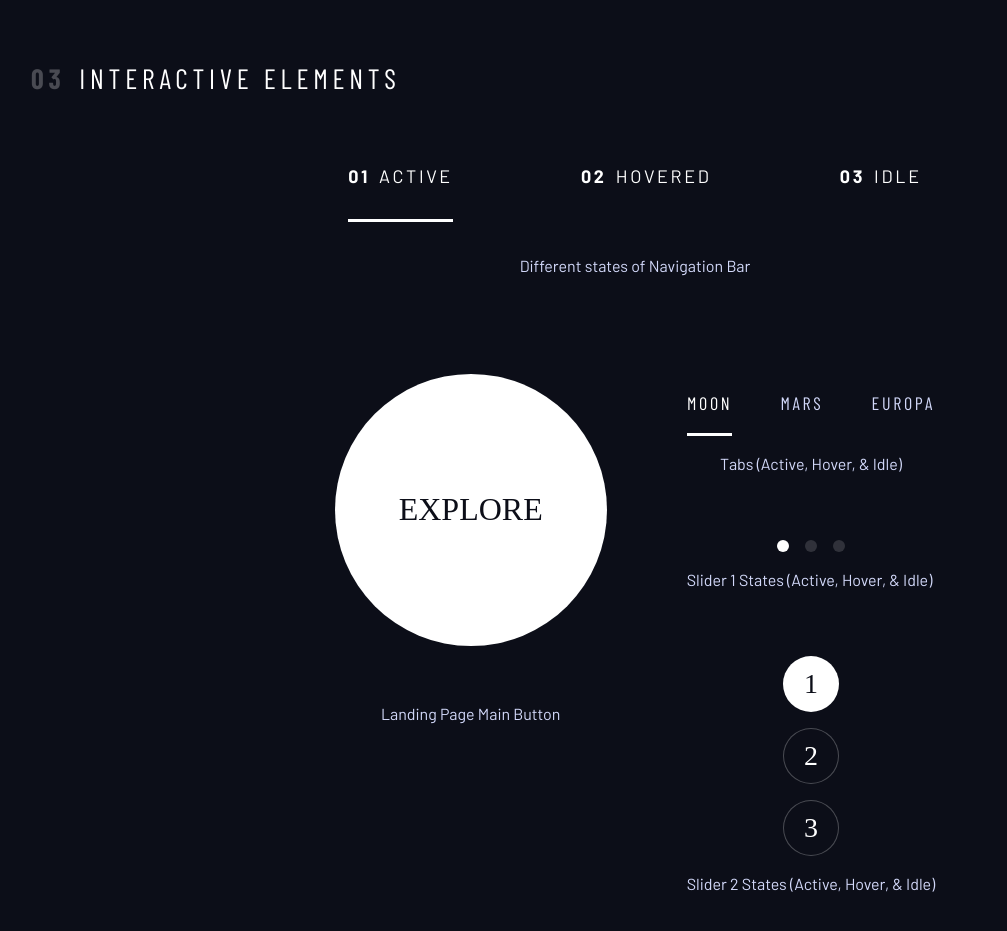
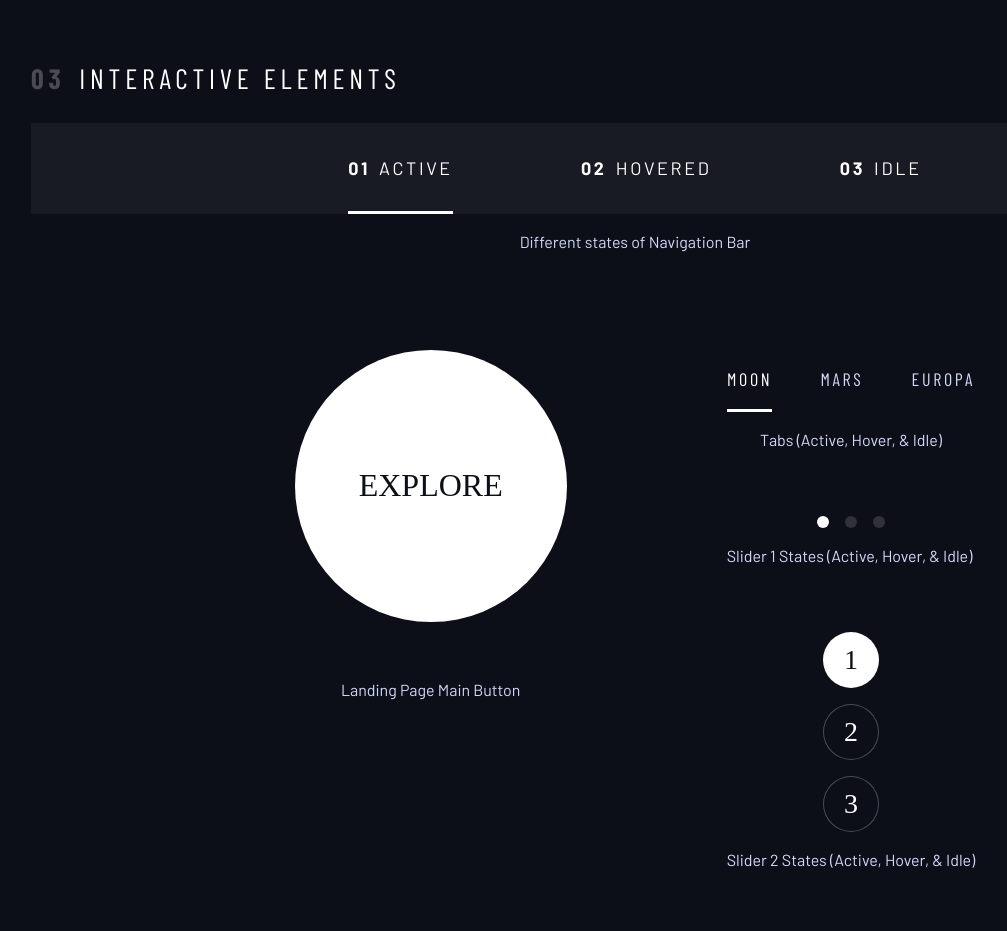
Before and after one commit to leahwho/space-tourism, a plain HTML site: page design-system.html in a window 1280 px wide. Shown: the part 1240-2171 px from the top of the page, without its empty margins (5-1012 px from the left). Drawn offline with nearby package versions, Linux system fonts and the light colour scheme; a web font is replaced by a local one.

Commit message:
Little tweaks for spacing, alignment (#3)

```diff
--- a/design-system.html
+++ b/design-system.html
@@ -89,7 +89,7 @@
 
         <!-- navigation -->
         <div class="flex-columns" style="text-align: center;">
-          <div style="margin: 3rem 0;">
+          <div style="margin-top: .5rem;">
             <nav>
               <ul class="primary-navigation flex">
                 <li class="active"><a class="underline-indicators uppercase text-white letter-spacing-2" href="#"><span>01</span>Active</a>
@@ -101,14 +101,14 @@
           <p class='fs-300 text-light'>Different states of Navigation Bar</p>
         </div>
 
-        <div class="flex" style="gap: var(--gap, 5rem)">
+        <div class="flex" style="gap: var(--gap, 10rem)">
           <div style="margin-top: 5rem; text-align: center;">
             <!-- explore button -->
             <a href='#' class='large-button bg-white text-dark ff-serif fs-600 uppercase'>Explore</a>
             <p class='fs-300 text-light' style='margin-top: 7vh;'>Landing Page Main Button</p>
           </div>
 
-          <div class='flow' style="margin-bottom: 50vh; --flow-space: 4rem;" >
+          <div class='flow' style="margin-bottom: 10vh; --flow-space: 4rem;" >
             <!-- Tabs -->
             <div class='flex-columns' style="margin-top: 10vh; text-align: center;">
               <div class="tab-list flex">
--- a/index.css
+++ b/index.css
@@ -248,6 +248,8 @@ p {
   list-style: none;
   padding: 0;
   margin: 0;
+  padding: var(--underline-gap, 1rem) 0;
+  background-color: hsl(var(--clr-white) / 0.05);
 }
 
 .primary-navigation a {
@@ -304,6 +306,7 @@ p {
 }
 
 .number-button {
+  display: grid;
   background-color: hsl(var(--clr-dark));
   border: 1.5px solid hsl(var(--clr-white) / 0.25);
   border-radius: 50%;
@@ -311,6 +314,10 @@ p {
   cursor: pointer;
   width: 3.5rem;
   height: 3.5rem;
+}
+
+.number-button > span {
+  place-self: center;
 }
 
 .number-indicators > [aria-selected="true"] {
```
Also changed, not shown: index.html (+1 -1 lines).
